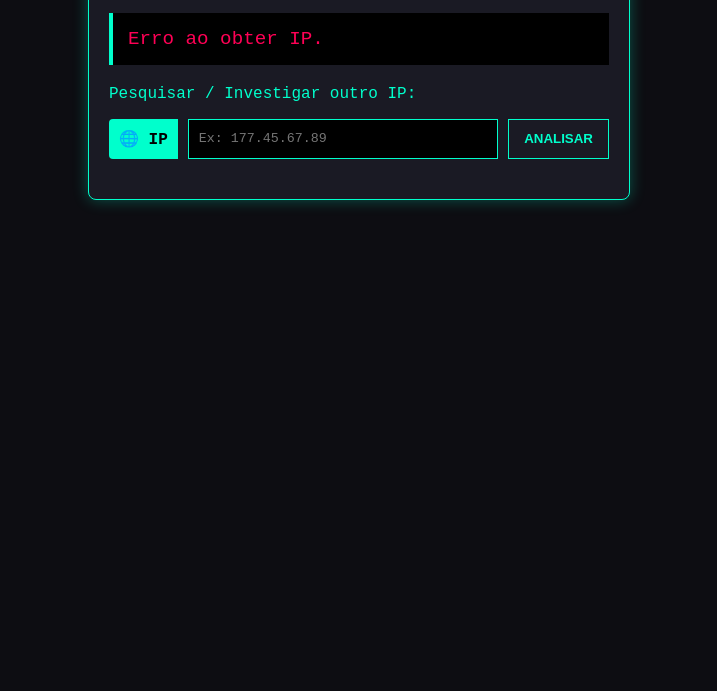
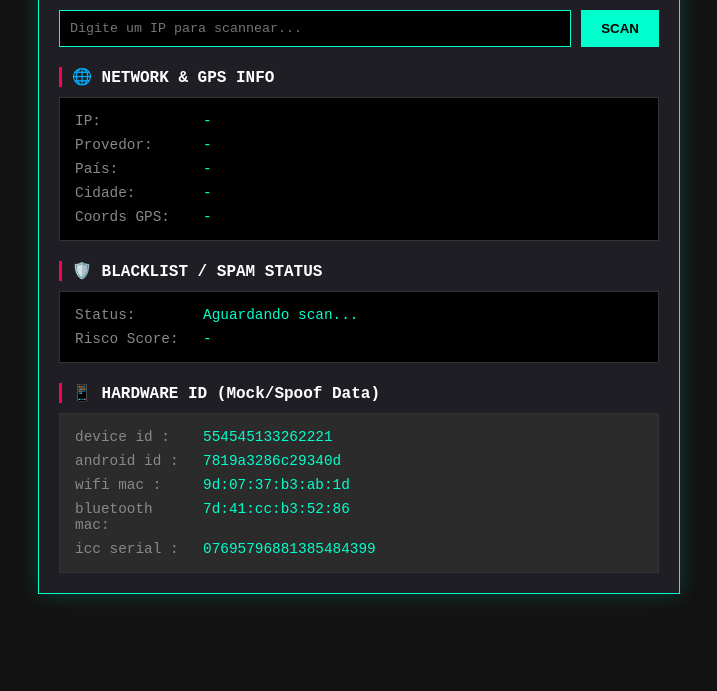
Before and after one commit to websuporte17-bot/DGLean, a website: page dgcs/scan/v3.html in a window 1280 px wide. Shown: the part 109-800 px from the top of the page, without its empty margins (281-998 px from the left). Drawn offline with Linux system fonts and the light colour scheme; no server answers.

Commit message:
Update title and styles in v3.html

```diff
--- a/dgcs/scan/v3.html
+++ b/dgcs/scan/v3.html
@@ -3,10 +3,10 @@
 <head>
     <meta charset="UTF-8">
     <meta name="viewport" content="width=device-width, initial-scale=1.0">
-    <title>DG IP Investigator</title>
+    <title>DG DEEP SCAN - ALL IN ONE</title>
     <style>
         body {
-            background-color: #0d0d12;
+            background-color: #121212;
             color: #00ffcc;
             font-family: 'Courier New', Courier, monospace;
             margin: 0;
@@ -15,42 +15,26 @@
             flex-direction: column;
             align-items: center;
         }
-        .container {
-            background: #1a1a24;
+        .dashboard {
+            background: #1e1e24;
             padding: 20px;
             border: 1px solid #00ffcc;
-            box-shadow: 0 0 15px rgba(0, 255, 204, 0.3);
+            box-shadow: 0 0 20px rgba(0, 255, 204, 0.2);
             width: 100%;
-            max-width: 500px;
-            border-radius: 8px;
+            max-width: 600px;
         }
         h2 {
-            margin-top: 0;
             text-align: center;
             color: #ff0055;
             text-shadow: 0 0 5px #ff0055;
+            border-bottom: 1px solid #333;
+            padding-bottom: 10px;
+            text-transform: uppercase;
         }
-        .info-box {
-            background: #000;
-            padding: 15px;
-            border-left: 4px solid #00ffcc;
-            margin-bottom: 20px;
-            font-size: 1.2em;
-            word-break: break-all;
-        }
-        .search-area {
+        .search-box {
             display: flex;
             gap: 10px;
             margin-bottom: 20px;
-        }
-        .icon-label {
-            background: #00ffcc;
-            color: #000;
-            padding: 10px;
-            font-weight: bold;
-            display: flex;
-            align-items: center;
-            border-radius: 4px 0 0 4px;
         }
         input[type="text"] {
             flex-grow: 1;
@@ -59,116 +43,155 @@
             color: #fff;
             padding: 10px;
             font-family: inherit;
-            outline: none;
         }
         button {
-            background: transparent;
-            color: #00ffcc;
-            border: 1px solid #00ffcc;
-            padding: 10px 15px;
+            background: #00ffcc;
+            color: #000;
+            border: none;
+            padding: 10px 20px;
+            font-weight: bold;
             cursor: pointer;
-            font-weight: bold;
-            transition: all 0.3s ease;
+            text-transform: uppercase;
         }
         button:hover {
-            background: #00ffcc;
-            color: #000;
+            background: #fff;
         }
-        .action-buttons {
-            display: flex;
-            flex-direction: column;
-            gap: 10px;
+        .section-title {
+            color: #fff;
+            margin-top: 20px;
+            margin-bottom: 10px;
+            font-weight: bold;
+            border-left: 3px solid #ff0055;
+            padding-left: 10px;
         }
-        .btn-investigate {
-            background: #2b00ff;
-            color: #fff;
-            border-color: #2b00ff;
-            text-transform: uppercase;
+        .data-grid {
+            display: grid;
+            grid-template-columns: 120px 1fr;
+            gap: 8px;
+            background: #000;
+            padding: 15px;
+            border: 1px solid #333;
+            font-size: 0.9em;
         }
-        .btn-investigate:hover {
-            background: #fff;
-            color: #2b00ff;
+        .label {
+            color: #888;
+        }
+        .value {
+            color: #00ffcc;
+            word-break: break-all;
+        }
+        .danger {
+            color: #ff0055;
+            font-weight: bold;
+        }
+        .safe {
+            color: #00ff00;
+            font-weight: bold;
         }
     </style>
 </head>
 <body>
 
-    <div class="container">
-        <h2>DASHBOARD DE RASTREIO</h2>
+    <div class="dashboard">
+        <h2>DG Deep Scan</h2>
 
-        <p>Seu IP Normal Atual:</p>
-        <div class="info-box" id="meuIpInfo">
-            Carregando IP...
+        <div class="search-box">
+            <input type="text" id="ipInput" placeholder="Digite um IP para scannear...">
+            <button onclick="realizarDeepScan()">Scan</button>
         </div>
 
-        <p>Pesquisar / Investigar outro IP:</p>
-        <div class="search-area">
-            <div class="icon-label">🌐 IP</div>
-            <input type="text" id="ipInput" placeholder="Ex: 177.45.67.89">
-            <button id="btnAnalisar">ANALISAR</button>
+        <!-- RESULTADOS DE REDE E GPS DENTRO DA PÁGINA -->
+        <div class="section-title">🌐 NETWORK & GPS INFO</div>
+        <div class="data-grid">
+            <div class="label">IP:</div> <div class="value" id="resIp">-</div>
+            <div class="label">Provedor:</div> <div class="value" id="resIsp">-</div>
+            <div class="label">País:</div> <div class="value" id="resCountry">-</div>
+            <div class="label">Cidade:</div> <div class="value" id="resCity">-</div>
+            <div class="label">Coords GPS:</div> <div class="value" id="resGps">-</div>
         </div>
 
-        <div class="action-buttons" id="areaBotoes" style="display: none;">
-            <p style="color: #fff;">Consultar histórico de Spam/Golpes para este IP:</p>
-            <!-- O AbuseIPDB é o maior banco de dados do mundo para IPs maliciosos -->
-            <button class="btn-investigate" id="btnAbuseIPDB">Consultar no AbuseIPDB</button>
-            <!-- O VirusTotal checa se o IP distribui vírus -->
-            <button class="btn-investigate" id="btnVirusTotal">Consultar no VirusTotal</button>
+        <!-- RESULTADO DE BLACKLIST -->
+        <div class="section-title">🛡️ BLACKLIST / SPAM STATUS</div>
+        <div class="data-grid">
+            <div class="label">Status:</div> <div class="value" id="resBlacklist">Aguardando scan...</div>
+            <div class="label">Risco Score:</div> <div class="value" id="resScore">-</div>
+        </div>
+
+        <!-- ESTRUTURA DA FOTO (HARDWARE/SPOOFING) -->
+        <div class="section-title">📱 HARDWARE ID (Mock/Spoof Data)</div>
+        <div class="data-grid" style="background: #2b2b2b;">
+            <div class="label">device id :</div> <div class="value">554545133262221</div>
+            <div class="label">android id :</div> <div class="value">7819a3286c29340d</div>
+            <div class="label">wifi mac :</div> <div class="value">9d:07:37:b3:ab:1d</div>
+            <div class="label">bluetooth mac:</div> <div class="value">7d:41:cc:b3:52:86</div>
+            <div class="label">icc serial :</div> <div class="value">07695796881385484399</div>
         </div>
     </div>
 
     <script>
-        const meuIpInfo = document.getElementById('meuIpInfo');
-        const ipInput = document.getElementById('ipInput');
-        const btnAnalisar = document.getElementById('btnAnalisar');
-        const areaBotoes = document.getElementById('areaBotoes');
-        const btnAbuseIPDB = document.getElementById('btnAbuseIPDB');
-        const btnVirusTotal = document.getElementById('btnVirusTotal');
+        // Pega seu IP ao abrir a página
+        fetch('https://api.ipify.org?format=json')
+            .then(res => res.json())
+            .then(data => {
+                document.getElementById('ipInput').value = data.ip;
+                realizarDeepScan(); // Já faz o scan automático do seu IP
+            });
 
-        let ipAtualParaAnalise = "";
+        function realizarDeepScan() {
+            const ip = document.getElementById('ipInput').value.trim();
+            if(!ip) return;
 
-        // Função para buscar o IP real (IPv4) de quem está acessando
-        async function pegarMeuIP() {
-            try {
-                const response = await fetch('https://api.ipify.org?format=json');
-                const data = await response.json();
-                meuIpInfo.innerText = data.ip;
+            document.getElementById('resBlacklist').innerHTML = "Analisando...";
+            document.getElementById('resScore').innerHTML = "...";
 
-                // Já preenche o campo de pesquisa com o seu próprio IP para facilitar
-                ipInput.value = data.ip;
-                prepararBotoesDeInvestigacao(data.ip);
-            } catch (error) {
-                meuIpInfo.innerText = "Erro ao obter IP.";
-                meuIpInfo.style.color = "#ff0055";
+            // 1. Puxando IP, Provedor e GPS (Coordenadas) via API pública
+            fetch(`https://ipapi.co/${ip}/json/`)
+                .then(res => res.json())
+                .then(data => {
+                    if(data.error) {
+                        alert("IP inválido ou erro na API");
+                        return;
+                    }
+
+                    // Injeta os dados direto na SUA tela
+                    document.getElementById('resIp').innerText = data.ip;
+                    document.getElementById('resIsp').innerText = data.org || data.asn;
+                    document.getElementById('resCountry').innerText = data.country_name;
+                    document.getElementById('resCity').innerText = data.city;
+                    document.getElementById('resGps').innerText = `Lat: ${data.latitude} | Lon: ${data.longitude}`;
+
+                    // 2. Simulação de Blacklist API (Como APIs reais de blacklist exigem backend/CORS,
+                    // aqui aplicamos uma lógica local para IPs de servidor conhecidos)
+                    analisarBlacklistLocal(data.org || data.asn);
+                })
+                .catch(err => {
+                    console.log("Erro ao buscar dados: ", err);
+                });
+        }
+
+        // Função para analisar o risco do IP dentro da própria página
+        function analisarBlacklistLocal(isp) {
+            const ispNome = isp.toLowerCase();
+            const badHosts = ['digitalocean', 'aws', 'amazon', 'ovh', 'choopa', 'hetzner', 'google cloud', 'tor'];
+
+            let isRisk = false;
+
+            // Verifica se o IP é de um datacenter/VPN/Proxy conhecido
+            for(let host of badHosts) {
+                if(ispNome.includes(host)) {
+                    isRisk = true;
+                    break;
+                }
+            }
+
+            if(isRisk) {
+                document.getElementById('resBlacklist').innerHTML = "<span class='danger'>ALERTA: IP de Datacenter/Proxy (Possível Bot/Spam)</span>";
+                document.getElementById('resScore').innerHTML = "<span class='danger'>85 / 100</span>";
+            } else {
+                document.getElementById('resBlacklist').innerHTML = "<span class='safe'>LIMPO (Residencial / Mobile)</span>";
+                document.getElementById('resScore').innerHTML = "<span class='safe'>0 / 100</span>";
             }
         }
-
-        function prepararBotoesDeInvestigacao(ip) {
-            ipAtualParaAnalise = ip;
-            areaBotoes.style.display = "flex";
-
-            // Monta os links de redirecionamento para investigação
-            btnAbuseIPDB.onclick = () => {
-                window.open(`https://www.abuseipdb.com/check/${ipAtualParaAnalise}`, '_blank');
-            };
-
-            btnVirusTotal.onclick = () => {
-                window.open(`https://www.virustotal.com/gui/search/${ipAtualParaAnalise}`, '_blank');
-            };
-        }
-
-        // Quando clicar em analisar um IP manual
-        btnAnalisar.addEventListener('click', () => {
-            const ipDigitado = ipInput.value.trim();
-            if (ipDigitado !== "") {
-                prepararBotoesDeInvestigacao(ipDigitado);
-            } else {
-                alert("Digite um IP válido primeiro.");
-            }
-        });
-
-        // Inicia pegando o IP assim que a página carrega
-        pegarMeuIP();
     </script>
 </body>
 </html>
```
